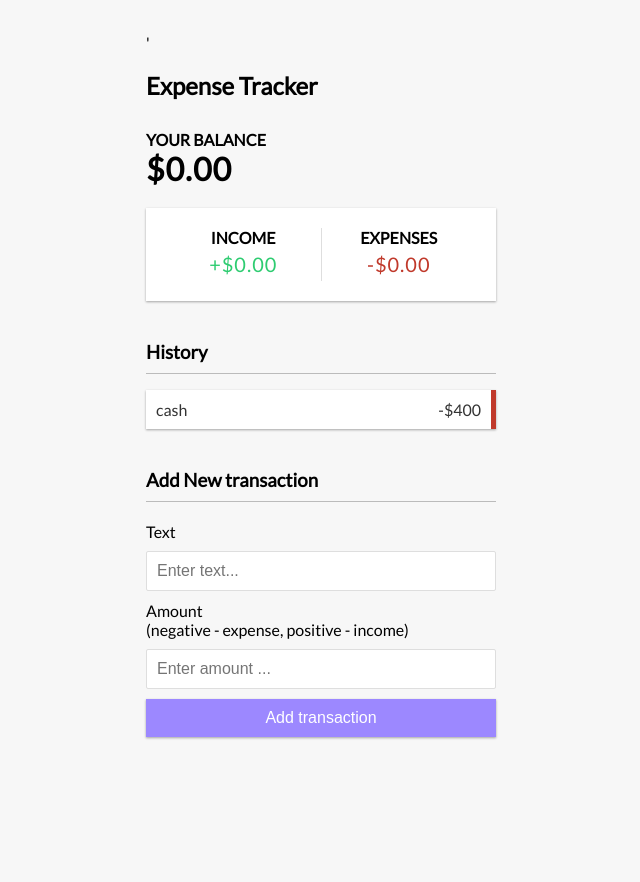
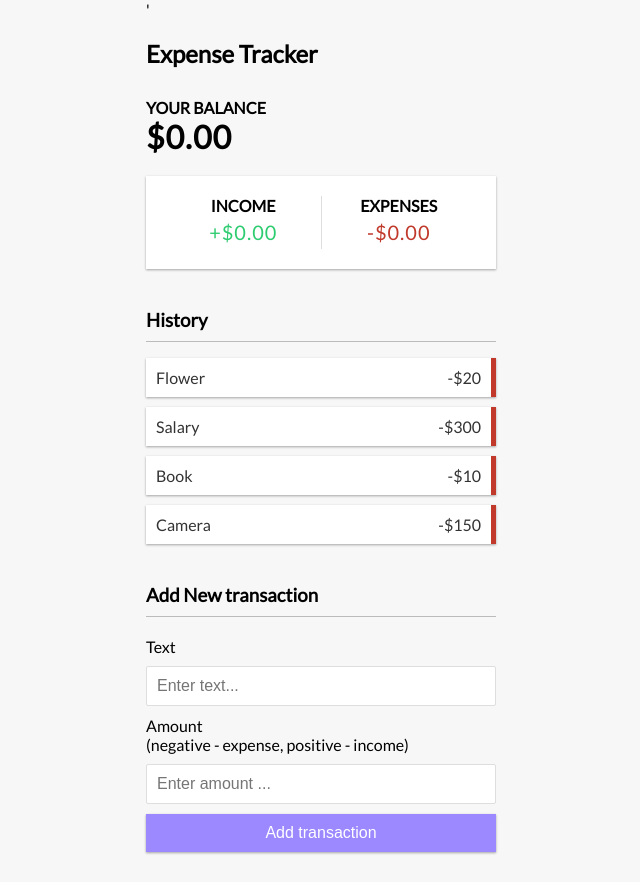
Before and after one commit to owinogabriel/React-Hooks-API, a React (Create React App) app in the folder expense-tracker-react/: page / in a window 1280 px wide. Shown: the whole page, without its empty margins (319-959 px from the left). Before the commit the page ends 800 px from the top, so only its background shows below. Built offline with nearby package versions, Linux system fonts and the light colour scheme.

Commit message:
new prop asigned

```diff
--- a/expense-tracker-react/src/components/TransactionList.js
+++ b/expense-tracker-react/src/components/TransactionList.js
@@ -1,15 +1,22 @@
-import React from 'react'
+import React, {useContext} from 'react'
+import { GlobalContext } from '../context/GlobalState';
+
 
 const TransactionList = () => {
+  const { transaction } = useContext(GlobalContext);
+
   return (
-   <>
-   <h3>History</h3>
-   <ul id='list' className='list'>
-    <li className='minus'>
-cash <span>-$400</span><button className='delete-btn'>x</button>
-    </li>
-   </ul>
-   </>
-  )
+    <>
+      <h3>History</h3>
+      <ul  className='list'>
+        {transaction.map((trans) => (
+          <li key={trans.id} className={trans.amount < 0 ? 'minus' : 'plus'}>
+            {trans.text} <span>{trans.amount < 0 ? '-' : '+'}${Math.abs(trans.amount)}</span>
+            <button className='delete-btn'>x</button>
+          </li>
+        ))}
+      </ul>
+    </>
+  );
 };
 export default TransactionList;
```
